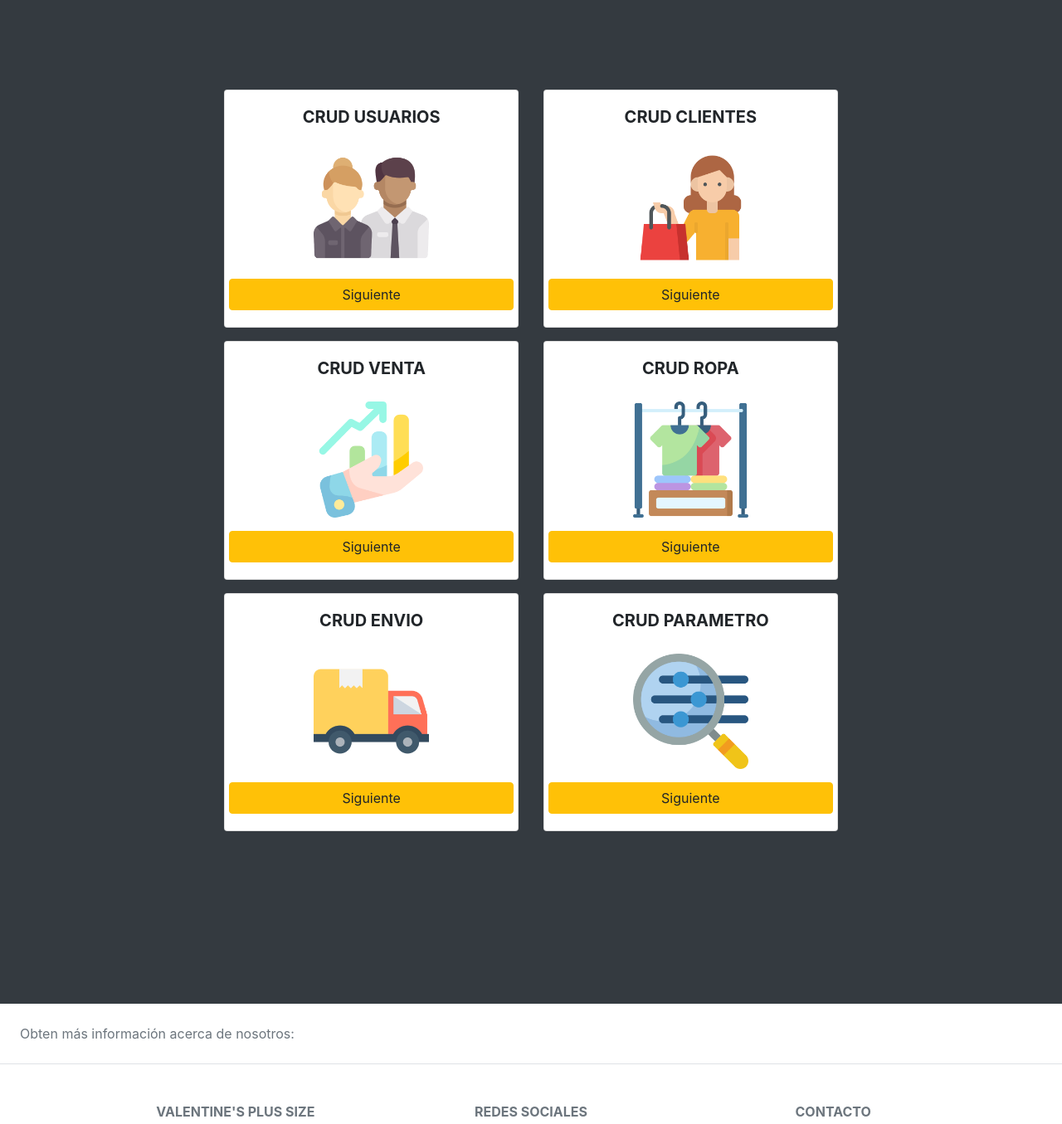
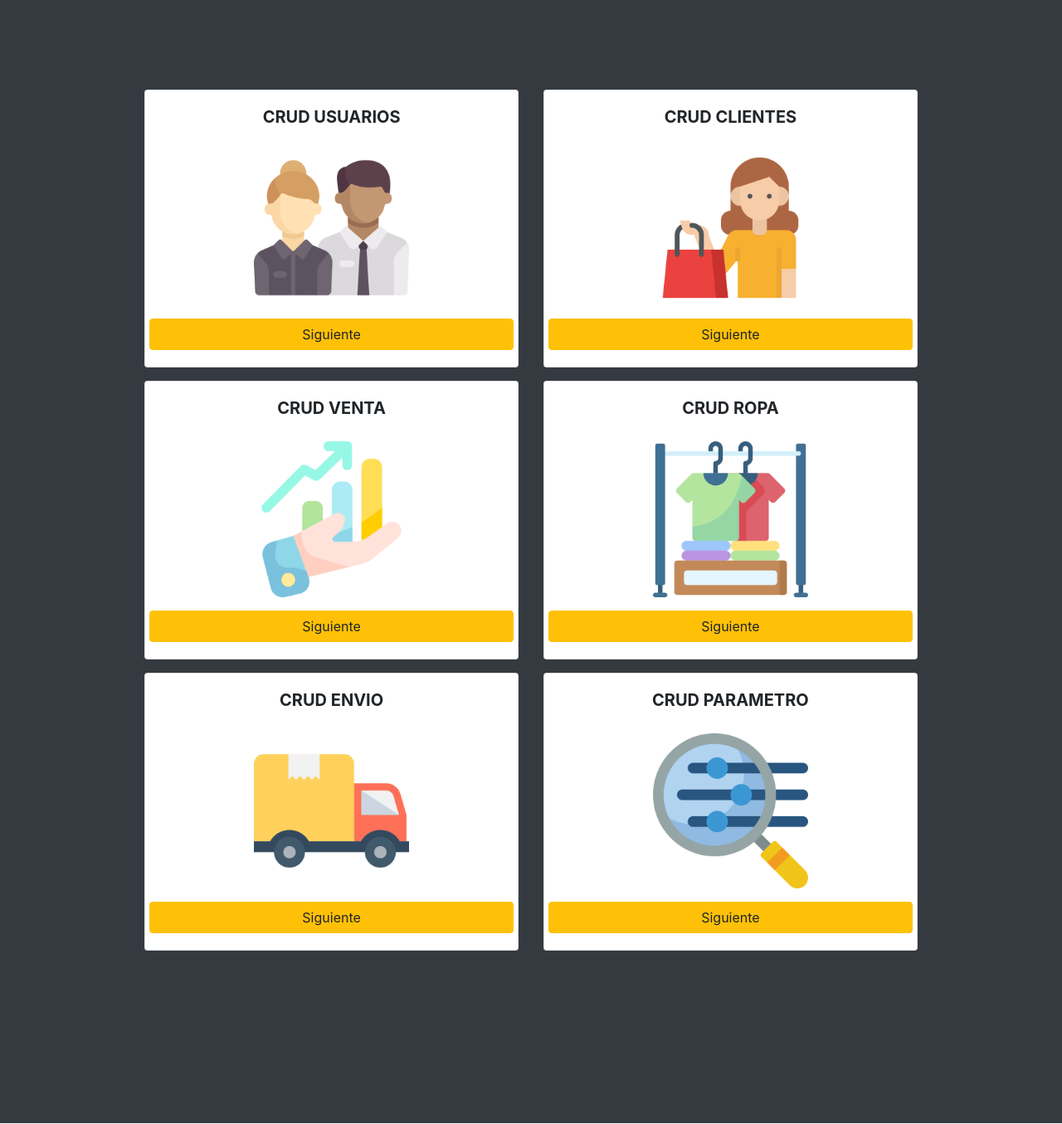
Before and after one commit to CeonSl/crud-dao-comercio, a PHP site: page /crud-dao-comercio/ in a window 1280 px wide. Shown: the part 80-1435 px from the top of the page at 83% size. Run offline with PHP 8.4, Linux system fonts and the light colour scheme; data that the repository does not hold is empty.

Commit message:
Corrigiendo formularios, estilos en general

```diff
--- a/view/frmCliente.php
+++ b/view/frmCliente.php
@@ -4,10 +4,10 @@ $rutas = explode("/", ($_GET['cmd']));
 ?>
 
 <body class="bg-dark">
-  <div class="jumbotron bg-dark col-lg-6 col-md-6 col-sm-6 float-md-center" style="margin: 20px; color: #fff;">
+  <div class="jumbotron bg-dark col-lg-8 col-md-8 col-sm-8 float-md-center" style="margin: 20px; color: #fff;">
     <h1>Formulario de registro clientes</h1>
     <form <?php if (!isset($rutas[2])) { ?>action="<?php echo SERVERURL ?>registrar/cliente" <?php } else { ?>action="<?php echo SERVERURL ?>editar/cliente/<?= $rutas[2] ?>" <?php } ?>method="post">
-      <fieldset style="width:300px ;">
+      <fieldset style="width:50% ;">
         <legend>Datos Personales</legend>
         <?php if (isset($rutas[2])) { ?>
           <div class="form-group">
--- a/view/index.php
+++ b/view/index.php
@@ -1,7 +1,7 @@
 <body class="bg-dark">
   <div class="container p-2 text-center">
     <div class="row justify-content-center">
-      <div class="col-sm-4">
+      <div class="col-sm-5">
         <div class="card">
           <div class="card-body">
             <h5 class="card-title text-center font-weight-bold">CRUD USUARIOS</h5>
@@ -14,7 +14,7 @@
           </div>
         </div>
       </div>
-      <div class="col-sm-4">
+      <div class="col-sm-5">
         <div class="card">
           <div class="card-body">
             <h5 class="card-title text-center font-weight-bold">CRUD CLIENTES</h5>
@@ -29,7 +29,7 @@
   </div>
   <div class="container p-2 text-center">
     <div class="row justify-content-center">
-      <div class="col-sm-4">
+      <div class="col-sm-5">
         <div class="card">
           <div class="card-body">
             <h5 class="card-title text-center font-weight-bold">CRUD VENTA</h5>
@@ -40,7 +40,7 @@
           </div>
         </div>
       </div>
-      <div class="col-sm-4">
+      <div class="col-sm-5">
         <div class="card">
           <div class="card-body ">
             <h5 class="card-title text-center font-weight-bold">CRUD ROPA</h5>
@@ -56,7 +56,7 @@
   </div>
   <div class="container p-2 text-center">
     <div class="row justify-content-center">
-      <div class="col-sm-4">
+      <div class="col-sm-5">
         <div class="card">
           <div class="card-body">
             <h5 class="card-title text-center font-weight-bold">CRUD ENVIO</h5>
@@ -67,7 +67,7 @@
           </div>
         </div>
       </div>
-      <div class="col-sm-4 text-center">
+      <div class="col-sm-5">
         <div class="card">
           <div class="card-body">
             <h5 class="card-title text-center font-weight-bold">CRUD PARAMETRO</h5>
--- a/view/indexNParametro.php
+++ b/view/indexNParametro.php
@@ -1,6 +1,6 @@
 <body class="bg-dark">
 
-  <div class="jumbotron bg-dark col-lg-6 col-md-6 col-sm-6 float-md-center" style="margin: 20px; color: #fff;">
+  <div class="jumbotron bg-dark col-lg-10 col-md-10 col-sm-10 float-md-center" style="margin: 20px; color: #fff;">
     <h1>Listado de nivel de parametro</h1>
 
     <p>
```
